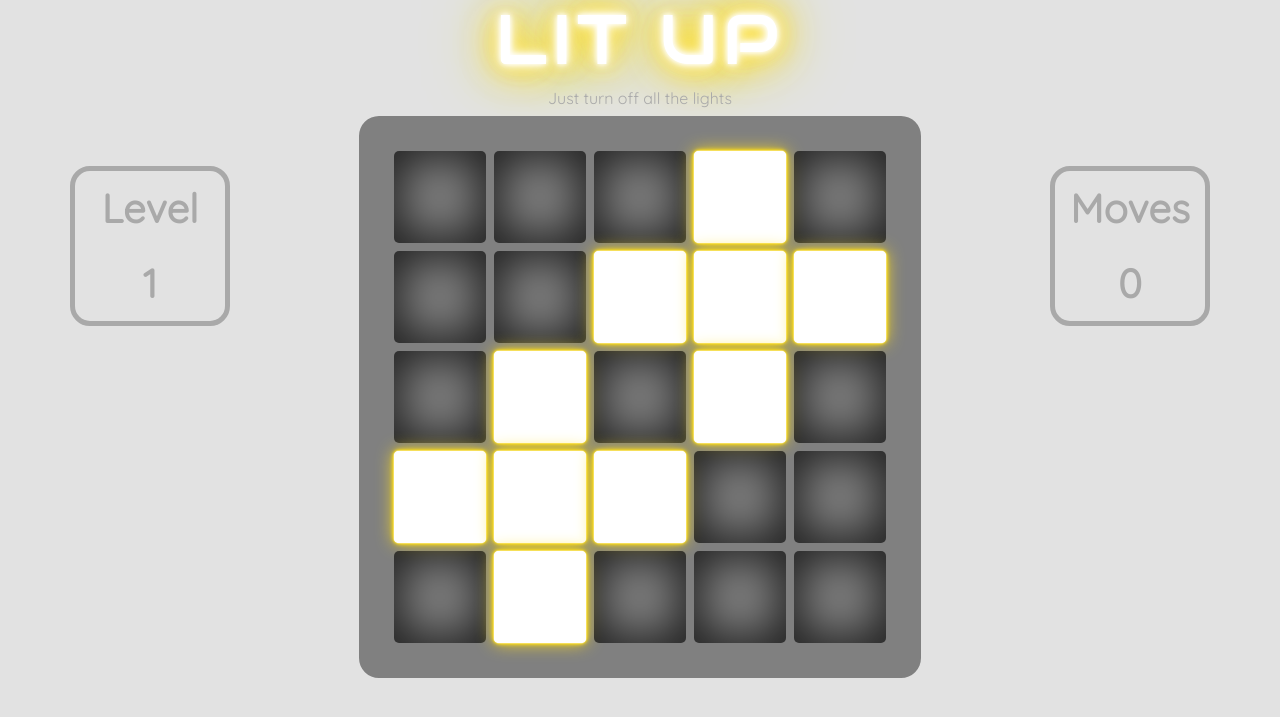
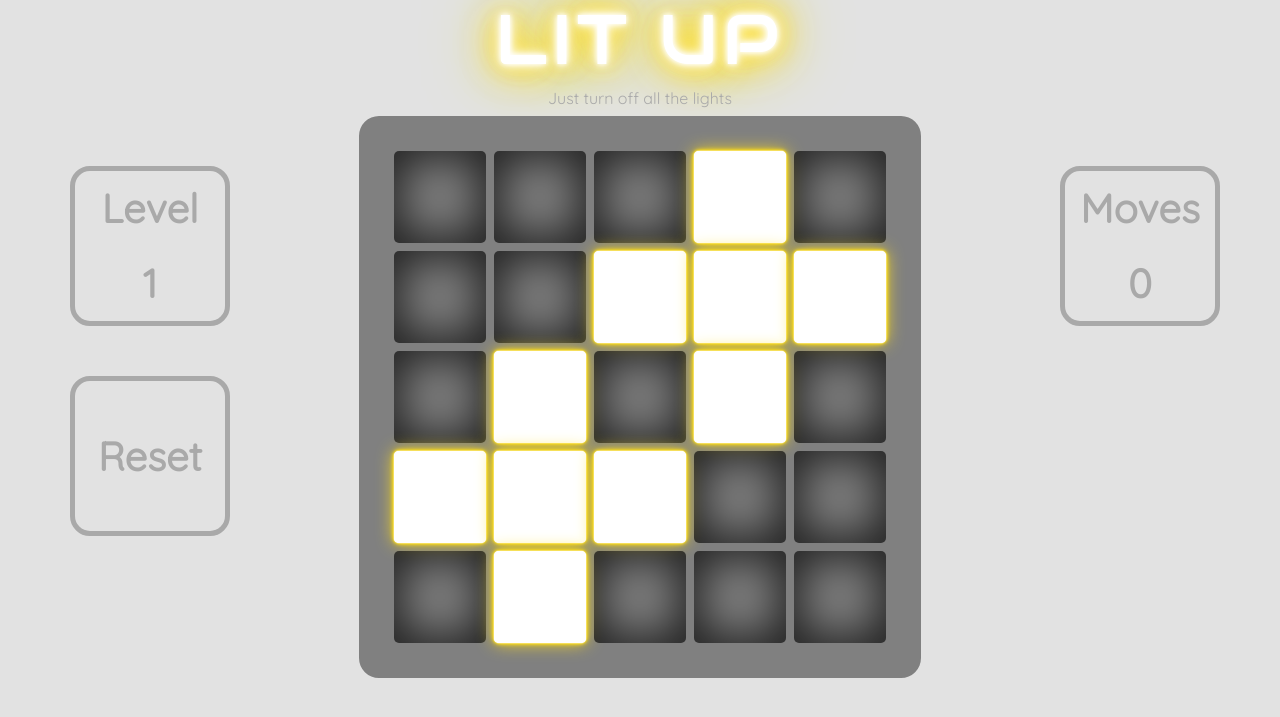
Before and after one commit to abinocoe/wdi-project-1, a PHP site: page / in a window 1280 px wide. Shown: the top 717 px of the page. Run offline with PHP 8.4, Linux system fonts and the light colour scheme; some libraries are stand-ins or nearby versions; some web fonts are replaced.

Commit message:
added reset button to main page

```diff
--- a/css/style.css
+++ b/css/style.css
@@ -60,9 +60,6 @@
   position: relative;
   height: 150px;
   width: 150px;
-  border: 5px solid DarkGrey;;
-  border-radius: 20px;
-  margin-top: 50px
 }
 
 aside h2 {
@@ -70,6 +67,9 @@
   height: 150px;
   line-height: 75px;
   font-size: 40px;
+  border: 5px solid DarkGrey;;
+  border-radius: 20px;
+  margin-top: 50px
 }
 
 #right {
@@ -80,6 +80,10 @@
 #left {
   float: left;
   margin-left: 70px;
+}
+
+#reset {
+  line-height: 150px;
 }
 
 button {
--- a/home.html
+++ b/home.html
@@ -14,6 +14,7 @@
   <aside id="left">
     <h2>Level<br>
     <span id="lvl">1</span></h2>
+    <h2 id="reset">Reset</h2>
   </aside>
   <ul>
     <li></li>
--- a/js/app.js
+++ b/js/app.js
@@ -17,6 +17,7 @@
   $('li').on('click', function() {litUp.getIndex($boxes)});
   $('#replay').on('mouseup', litUp.replay.bind(this));
   $('#next').on('mouseup', litUp.next.bind(this));
+  $('#reset').on('click', litUp.reset.bind(this));
   litUp.loadLevel();
 };
 
@@ -79,6 +80,12 @@
   $($boxes).off();
 }
 
+litUp.reset = function() {
+  $('li').removeClass('light');
+  console.log(this);
+  litUp.loadLevel();
+}
+
 litUp.replay = function() {
   litUp.loadLevel();
   $('#modal').hide();
```
